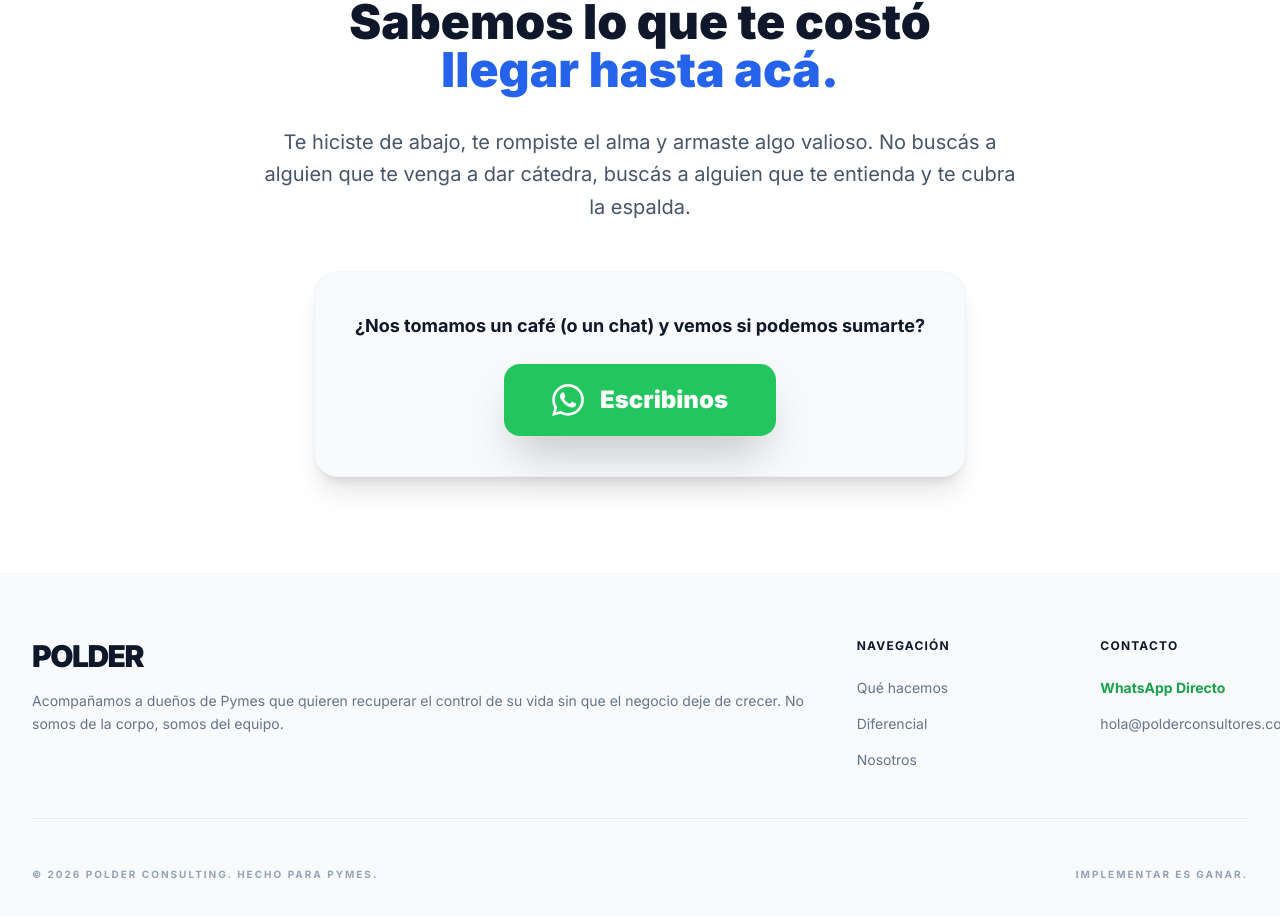
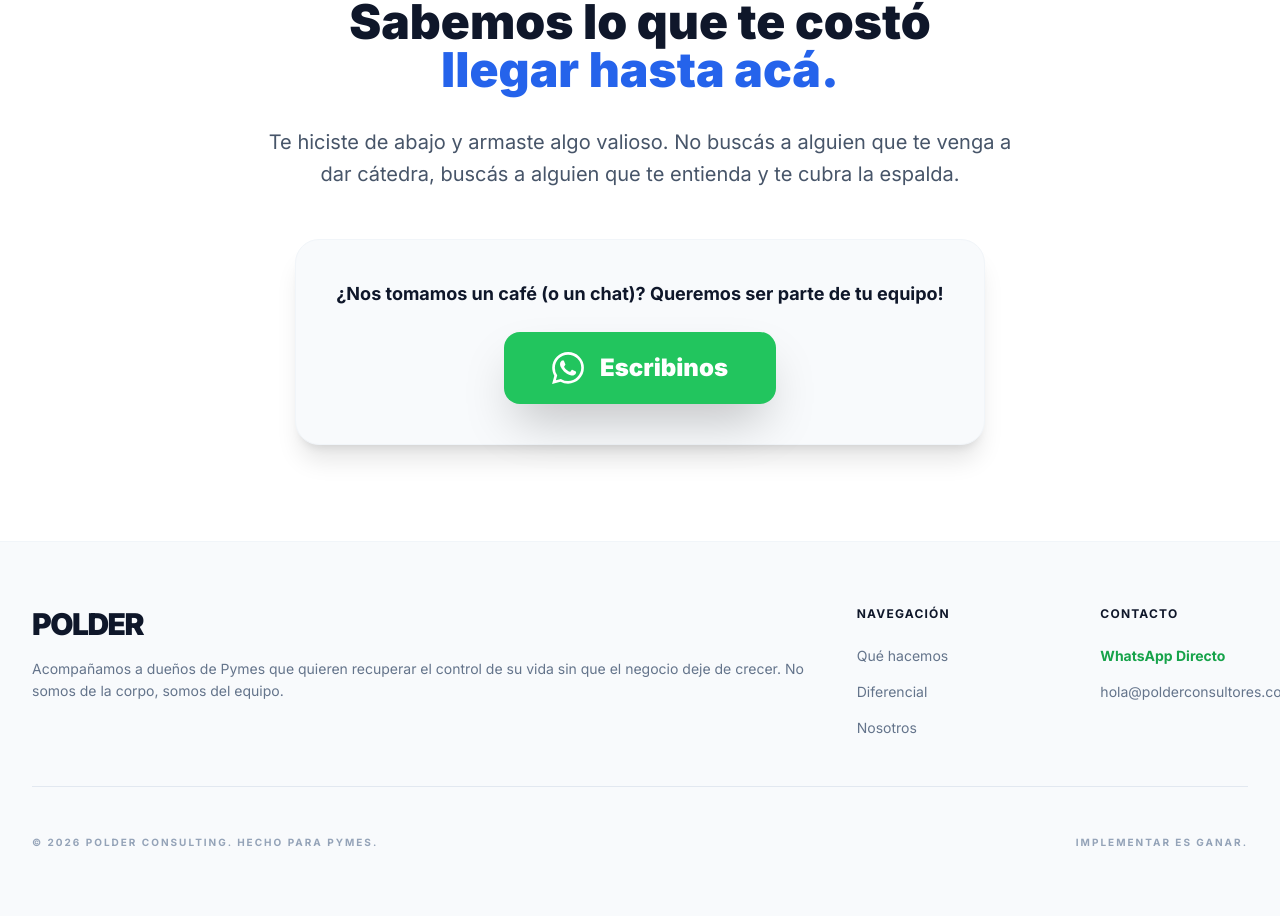
Before and after one commit to xocxotebiz01/POLDER-Consultores, a React (Vite) app: page / in a window 1280 px wide. Shown: the part 3395-4311 px from the top of the page. Built offline with nearby package versions, Linux system fonts and the light colour scheme.

Commit message:
Update Contact.tsx

```diff
--- a/components/Contact.tsx
+++ b/components/Contact.tsx
@@ -10,11 +10,11 @@ export const Contact: React.FC = () => {
             <span className="text-blue-600">llegar hasta acá.</span>
           </h2>
           <p className="text-xl text-slate-600 mb-12 leading-relaxed">
-            Te hiciste de abajo, te rompiste el alma y armaste algo valioso. No buscás a alguien que te venga a dar cátedra, buscás a alguien que te entienda y te cubra la espalda.
+            Te hiciste de abajo y armaste algo valioso. No buscás a alguien que te venga a dar cátedra, buscás a alguien que te entienda y te cubra la espalda.
           </p>
 
           <div className="inline-flex flex-col items-center gap-6 p-10 bg-slate-50 rounded-3xl border border-slate-100 shadow-xl">
-             <p className="font-bold text-slate-900 text-lg">¿Nos tomamos un café (o un chat) y vemos si podemos sumarte?</p>
+             <p className="font-bold text-slate-900 text-lg">¿Nos tomamos un café (o un chat)? Queremos ser parte de tu equipo! </p>
              <a
               href="https://wa.me/5491168014839"
               className="bg-green-500 text-white px-12 py-5 rounded-2xl font-black text-2xl hover:bg-green-600 transition shadow-2xl flex items-center justify-center gap-4 group"
```
